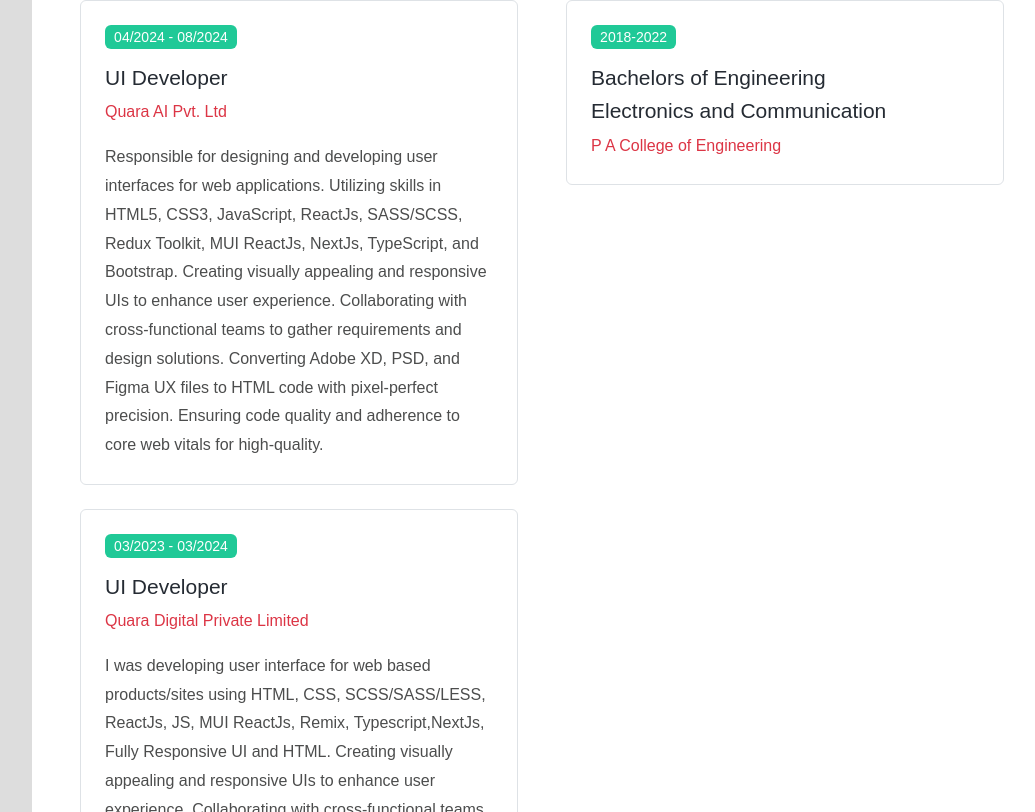
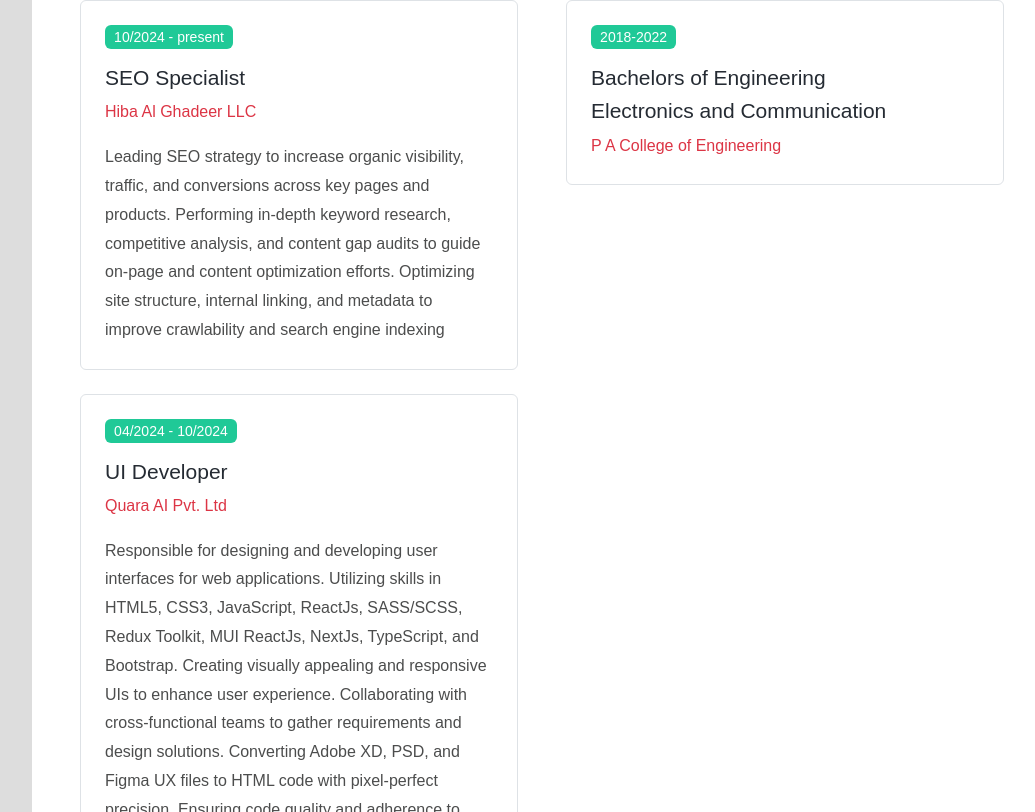
Before and after one commit to Abdul-kader-Midlaj1/Portfolio, a React (Create React App) app: page / in a window 1280 px wide. Shown: the part 2928-3740 px from the top of the page, without its empty margins (228-1263 px from the left). Built offline with nearby package versions, Linux system fonts and the light colour scheme; a web font is replaced by a local one.

Commit message:
changes done[7/11/2025]

```diff
--- a/src/components/About/About.jsx
+++ b/src/components/About/About.jsx
@@ -46,7 +46,7 @@ export const About = ({ScrollRef}) => {
                 </li>
               </ul>
               <a
-                href="Naseem_Ahmad_CV.pdf"
+                href="CV-Abdul kader Midlaj.pdf"
                 download=""
                 className="btn btn-primary rounded-pill"
               >
--- a/src/components/Resume/Resume.jsx
+++ b/src/components/Resume/Resume.jsx
@@ -19,7 +19,19 @@ export const Resume = () => {
             <h2 className="text-6 fw-600 mb-4 ">My Experience</h2>
             <div className="bg-white  rounded p-4 mb-4 bg-white border">
               <p className="badge bg-primary text-2 fw-400">
-              04/2024 - 08/2024
+              10/2024 - present
+              </p>
+              <h3 className="text-5 ">SEO Specialist</h3>
+              <p className="text-danger">Hiba Al Ghadeer LLC</p>
+              <p className="mb-0 ">
+              Leading SEO strategy to increase organic visibility, traffic, and conversions across key pages and products.
+Performing in-depth keyword research, competitive analysis, and content gap audits to guide on-page and content optimization efforts.
+Optimizing site structure, internal linking, and metadata to improve crawlability and search engine indexing
+              </p>
+            </div>
+            <div className="bg-white  rounded p-4 mb-4 bg-white border">
+              <p className="badge bg-primary text-2 fw-400">
+              04/2024 - 10/2024
               </p>
               <h3 className="text-5 ">UI Developer</h3>
               <p className="text-danger">Quara AI Pvt. Ltd</p>
```
Also changed, not shown: 2 other files (tests, documents, lock files or other folders).
